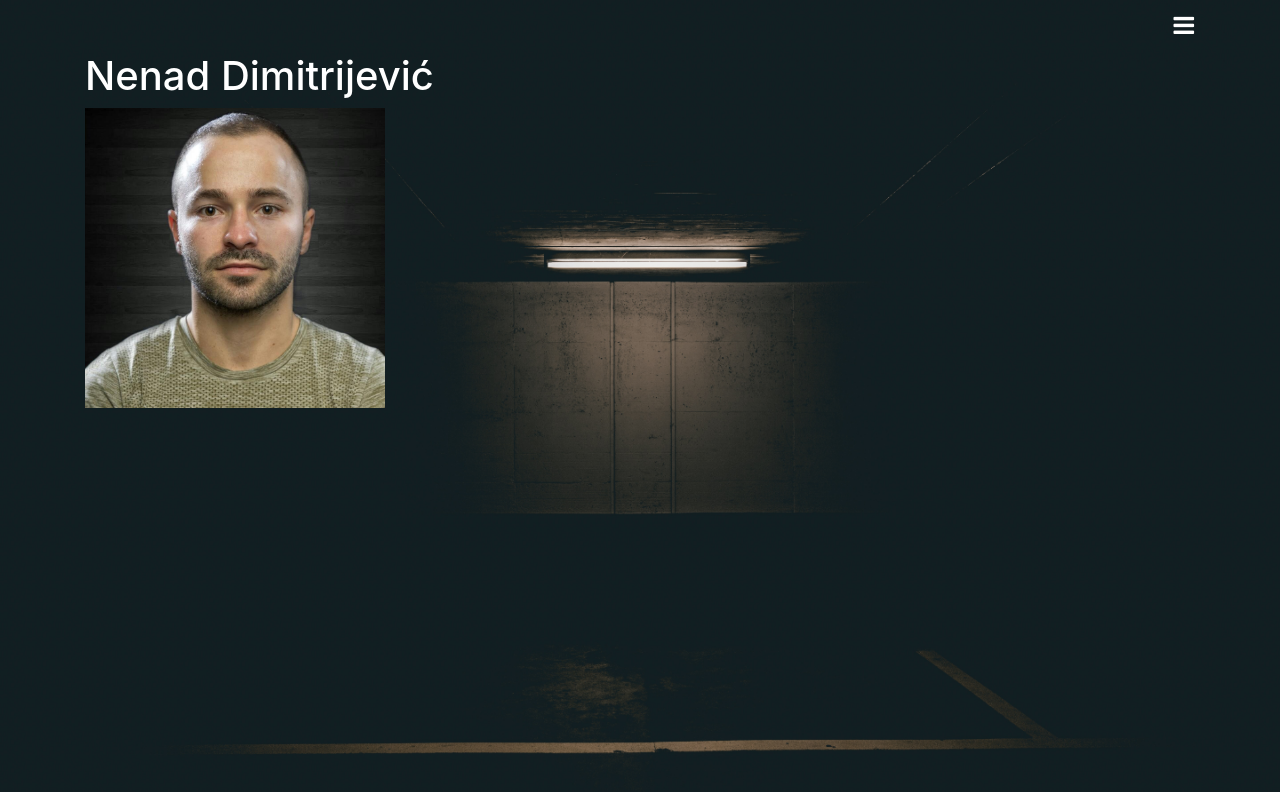
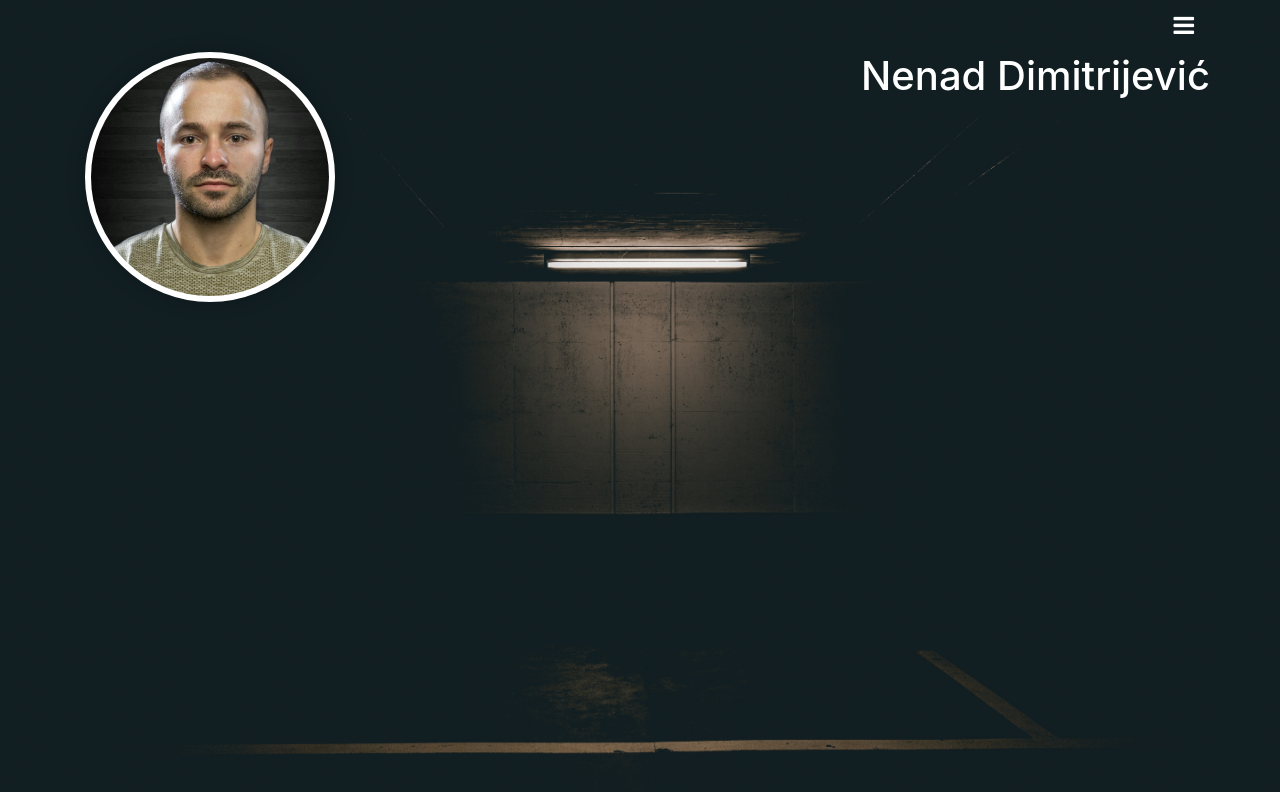
Before and after one commit to nenaddimitrijevic89/Portfolio, a plain HTML site: page index.html in a window 1280 px wide. Drawn offline with nearby package versions, Linux system fonts and the light colour scheme.

Commit message:
styling main

```diff
--- a/css/style.css
+++ b/css/style.css
@@ -25,15 +25,8 @@ body{
     padding-right: 15px;
 }
 
-.menu{
-    position: relative;
-    width: 30px;
-    height: 30px;
-}
-
-.menu>i{
-    position: absolute;
-    right: 15px;
+#menu>i:hover{
+    cursor: pointer;
 }
 
 .inactive{
@@ -55,6 +48,12 @@ body{
     height: auto;
 }
 
-.main__profile_avatar{
-    width: 100%;
+.main__profile_img{
+    width: 250px;
+    height: 250px;
+    border-radius: 1000px;
+    border: 6px solid #fff;
+    box-shadow: 0 0 20px rgba(0, 0, 0, .2);
+    background-color: white;
+    object-fit: cover;
 }
--- a/index.html
+++ b/index.html
@@ -24,9 +24,11 @@
             </div>
         </nav>
         <div class="container main">
-            <h1>Nenad Dimitrijević</h1>
-            <div class="main__profile">
-                <img class="main__profile_avatar" src="./images/avatar.jpg" alt="avatar"/>
+            <div class="row">
+                <div class="main__profile col">
+                    <img class="main__profile_img" src="./images/avatar.jpg" alt="avatar"/>
+                </div>
+                <h1>Nenad Dimitrijević</h1>
             </div>
         </div>
     </div>
```
